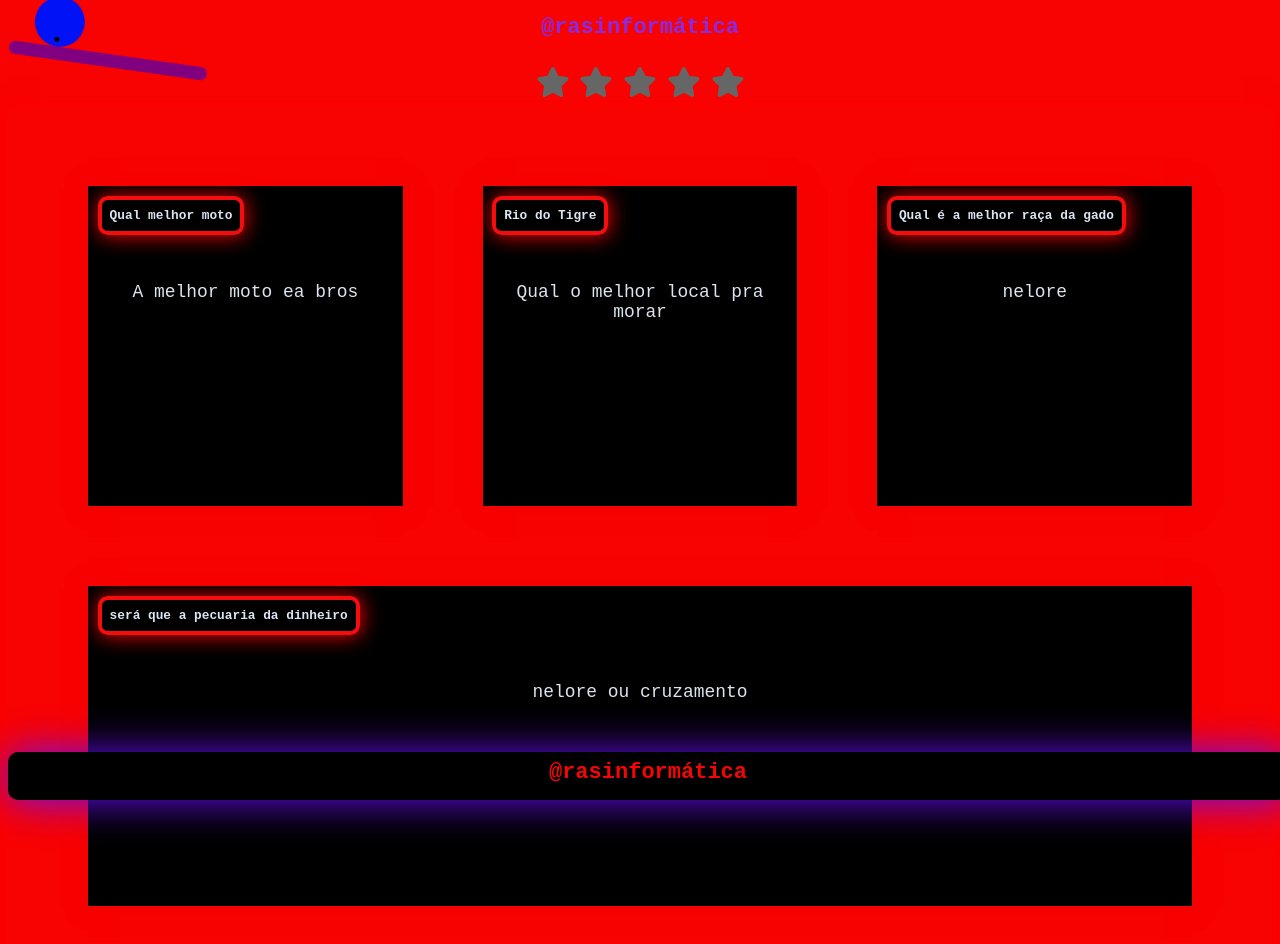
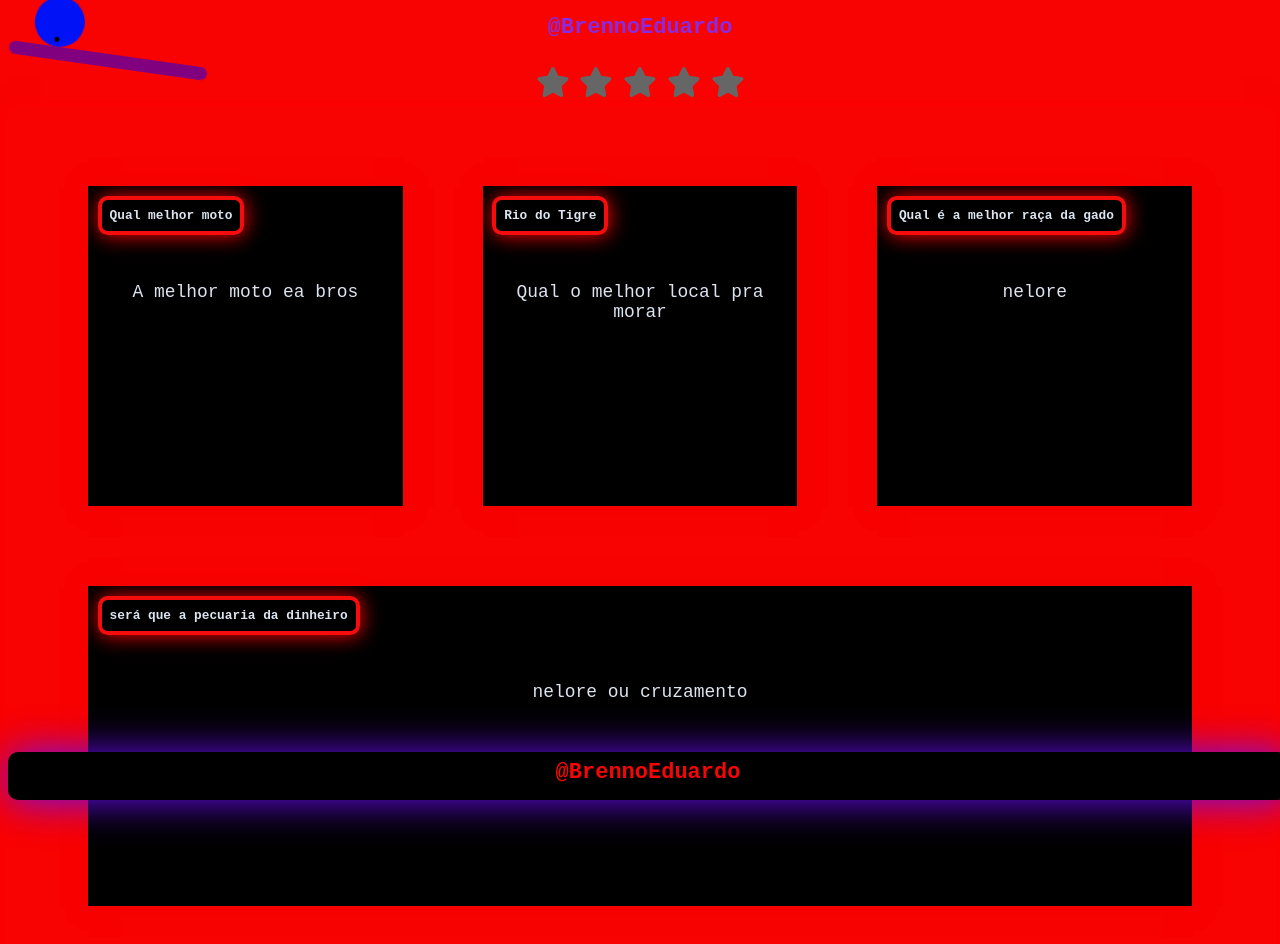
Before and after one commit to 1-breno/P-gina-web-desenvolvendo-uma-ferramenta-interativa-de-estudo, a plain HTML site: page index.html in a window 1280 px wide. Drawn offline with Linux system fonts and the light colour scheme.

Commit message:
Update index.html

```diff
--- a/index.html
+++ b/index.html
@@ -5,7 +5,7 @@
     <meta name="viewport" content="width=device-width, initial-scale=1.0">
     <link rel="stylesheet" href="style.css">
     <link rel="icon" href="icon.png">
-    <title>@Rasinformatica</title>
+    <title>@BrennoEduardo</title>
 </head>
 <style>
     body{
@@ -35,7 +35,7 @@
   </style>
 <body>
     <div>
-        <h1> @rasinformática </h1>
+        <h1> @BrennoEduardo </h1>
 
     </div>
 
@@ -98,7 +98,7 @@
     </main>
 
     <footer>
-        <p>@rasinformática</p>
+        <p>@BrennoEduardo</p>
 
     </footer>
     <script src="app.js"></script>
```
